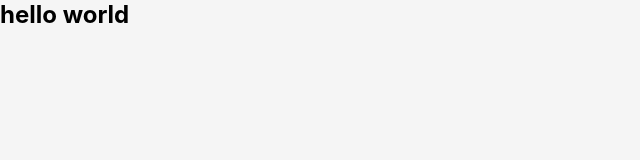
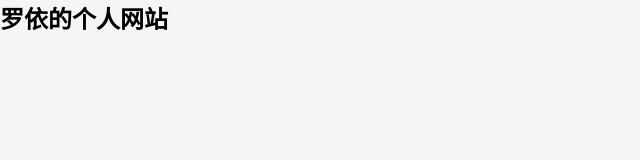
Before and after one commit to shuaiyafei/project1.github.io, a plain HTML site: page index.html in a window 1280 px wide. Shown: the whole page, without its empty margins (0-640 px from the left). Drawn offline with Linux system fonts and the light colour scheme.

Commit message:
Update index.html

```diff
--- a/index.html
+++ b/index.html
@@ -26,6 +26,6 @@
     </style>
 </head>
 <body>
-     <h2>hello world</h2>
+     <h2>罗依的个人网站</h2>
 </body>
 </html>
```
